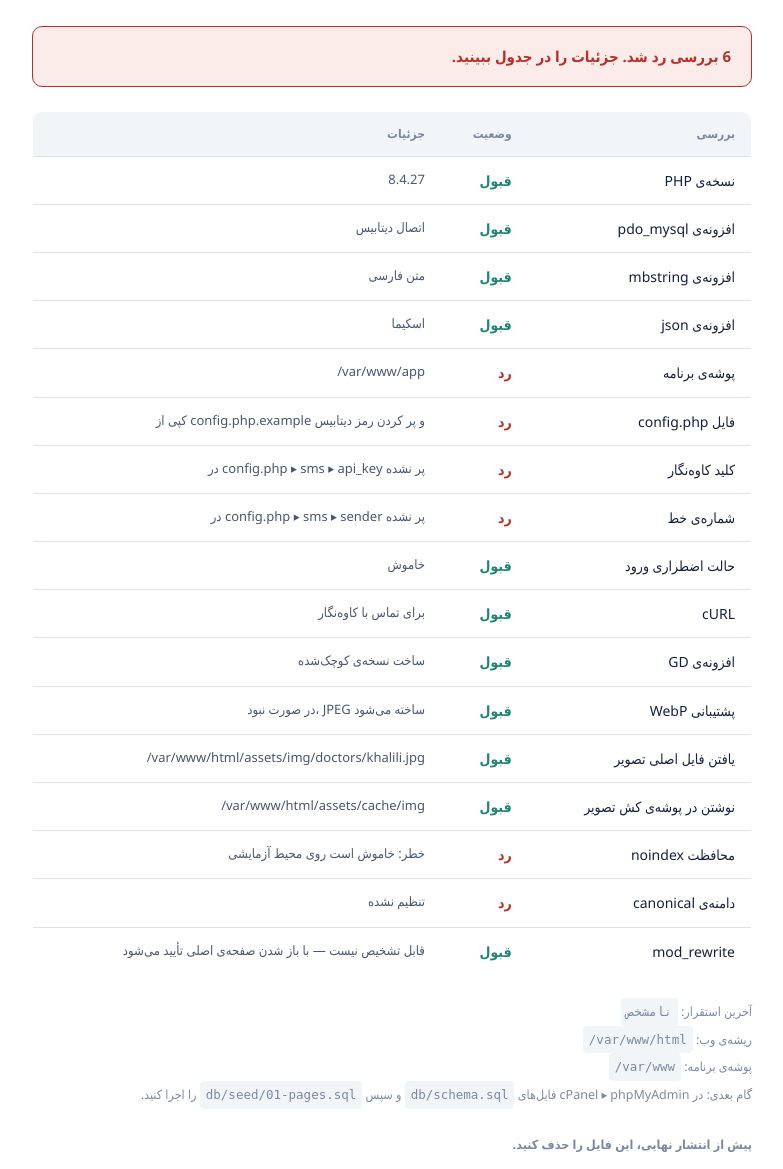
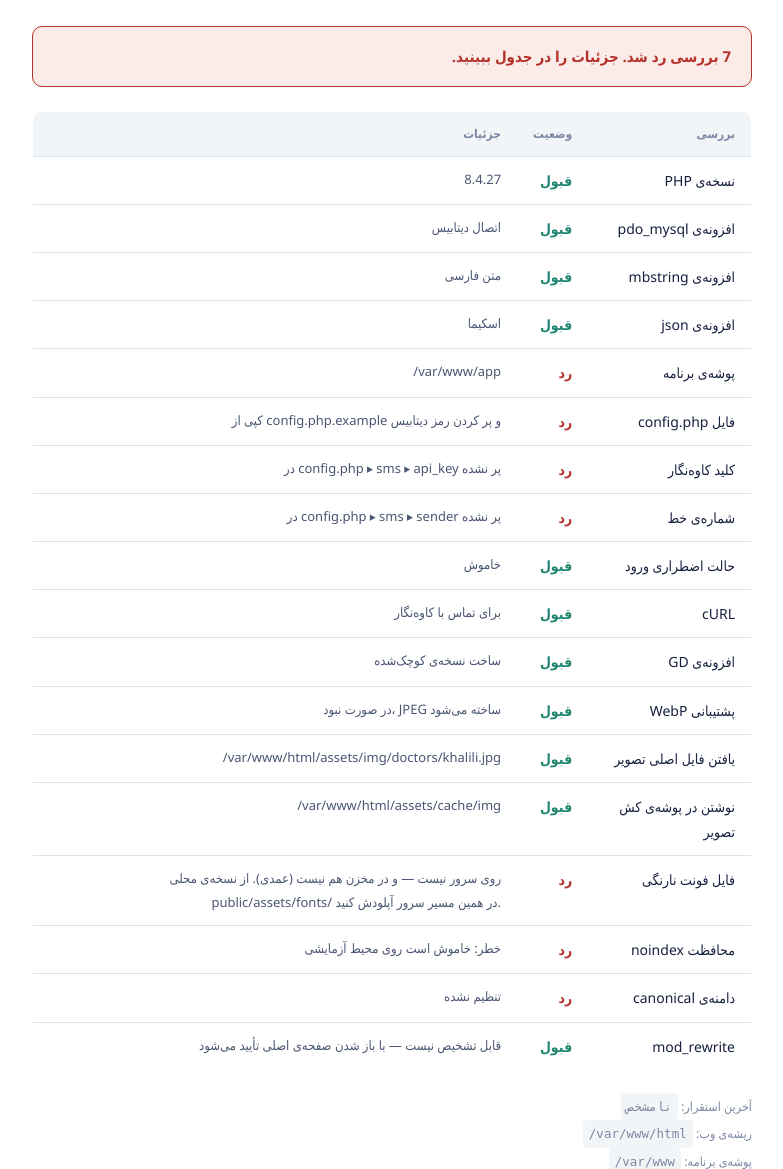
Before and after one commit to payamr1/HamrahClinicSite, a PHP site: page /_health.php in a window 1280 px wide. Shown: the part 138-1307 px from the top of the page, without its empty margins (248-1031 px from the left). Run offline with PHP 8.4, Linux system fonts and the light colour scheme.

Commit message:
Take the font file out of the public repository
Narengi is commercial. Serving the woff2 from the site is ordinary
web use — every visitor has to fetch it — but keeping it in a public
GitHub repository lets anyone take the file straight from the repo,
and that is redistribution.

The file is uploaded directly to ~/public_html/assets/fonts/ instead.
Deployment runs cp -R and never deletes, the same property the
uploads/ folder already relies on, so it survives every deploy.

That trade has a cost: a rebuilt server would come up with no font
and render in Tahoma, silently — no error, no blank page. So the
health page now checks the file is there and treats it as critical
rather than a warning, and the fonts README says where the working
copy lives and how to re-upload it.

FontLicense.txt stays in the repo on purpose. The vendor wants it
beside the fonts, and it is not itself a font.

Note: this removes the file from the working tree only. It is still
reachable in earlier commits of the public history.

Co-Authored-By: Claude Opus 5 <noreply@anthropic.com>

```diff
--- a/public/_health.php
+++ b/public/_health.php
@@ -234,6 +234,23 @@ $canWrite = is_dir($cacheDir)
 $add('نوشتن در پوشه‌ی کش تصویر', $canWrite,
     $canWrite ? $cacheDir : 'قابل ساخت یا نوشتن نیست: ' . $cacheDir);
 
+// ---- ۵.۶ فونت --------------------------------------------------
+// فایل فونت عمداً در مخزن گیت نیست: مخزن عمومی است و نارنگی فونت
+// تجاری. مستقیم روی سرور نشسته و استقرار با cp انجام می‌شود، پس
+// دستش نمی‌زند.
+//
+// بهای این تصمیم همین سطر است. اگر روزی سرور از نو ساخته شود یا
+// کسی پوشه را پاک کند، سایت بی‌صدا با Tahoma بالا می‌آید — نه
+// خطایی، نه صفحه‌ی سفیدی، فقط ظاهری که دیگر ظاهر برند نیست.
+// پس عمداً بررسی حیاتی است، نه هشدار.
+$fontFile = $docRoot . '/assets/fonts/NarengiVF.woff2';
+$fontOk   = is_file($fontFile) && filesize($fontFile) > 100000;
+$add('فایل فونت نارنگی', $fontOk,
+    $fontOk
+        ? number_format(filesize($fontFile) / 1024) . ' کیلوبایت'
+        : 'روی سرور نیست — و در مخزن هم نیست (عمدی). از نسخه‌ی محلی '
+          . 'public/assets/fonts/ در همین مسیر سرور آپلودش کنید.');
+
 // ---- ۶. noindex ------------------------------------------------
 $env    = $config['env'] ?? 'staging';
 $forced = !empty($config['force_noindex']);
```
Also changed, not shown: public/assets/fonts/NarengiVF.woff2 (deleted), public/assets/fonts/README.md, 1 other file.
